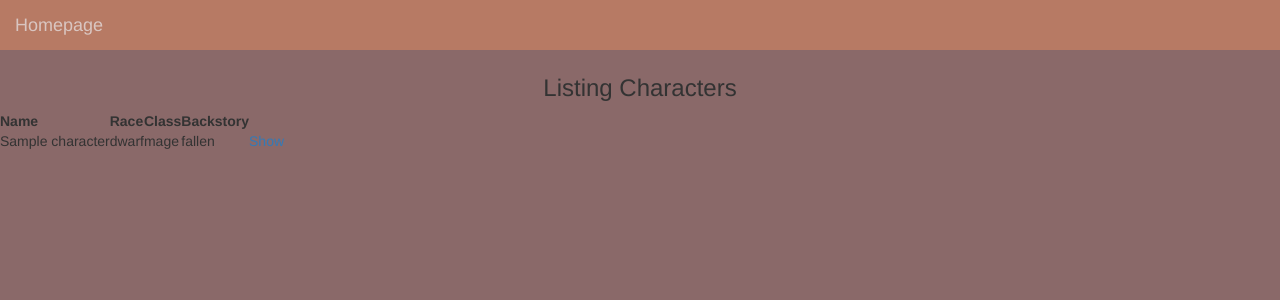
After one commit to paigeweber13/rpg-character-generator, a Rails app: page /characters in a window 1280 px wide. The commit adds this page. Shown: the top 300 px of the page. Run offline with Rails 7, Linux system fonts and the light colour scheme; tables that the repository leaves empty hold one stand-in row (values such as "Sample post"); style sheets or scripts are compiled from the project's sources; some libraries are stand-ins or nearby versions.

Commit message:
Added index action and view for characters

```diff
--- a/app/controllers/characters_controller.rb
+++ b/app/controllers/characters_controller.rb
@@ -1,6 +1,6 @@
 class CharactersController < ApplicationController
     def index
-        Character.all
+        @characters = Character.all
     end
 
     def new
--- /dev/null
+++ b/app/views/characters/index.html.erb
@@ -0,0 +1,20 @@
+<h1>Listing Characters</h1>
+
+<table>
+    <tr>
+        <th>Name</th>
+        <th>Race</th>
+        <th>Class</th>
+        <th>Backstory</th>
+    </tr>
+
+    <% @characters.each do |character| %>
+        <tr>
+            <td><%= character.name %></td>
+            <td><%= character.race %></td>
+            <td><%= character.characterClass %></td>
+            <td><%= character.backstory %></td>
+            <td><%= link_to 'Show', character_path(character) %></td>
+        </tr>
+    <% end %>
+</table>
--- a/app/views/welcome/index.html.erb
+++ b/app/views/welcome/index.html.erb
@@ -46,3 +46,6 @@
         </div>
     </div>
 </section>
+
+<br>
+<%= link_to 'Characters List', controller: 'characters' %>
```
